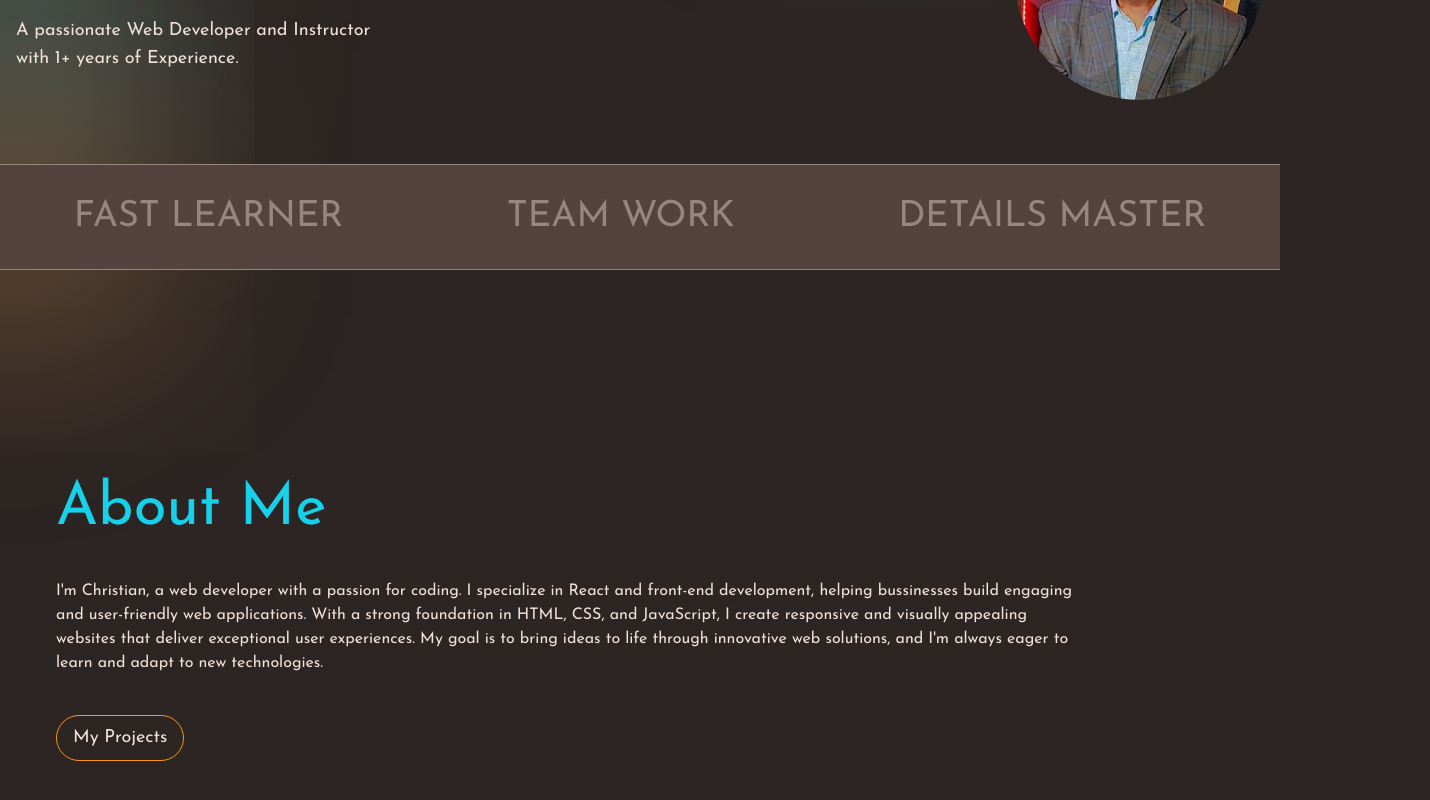
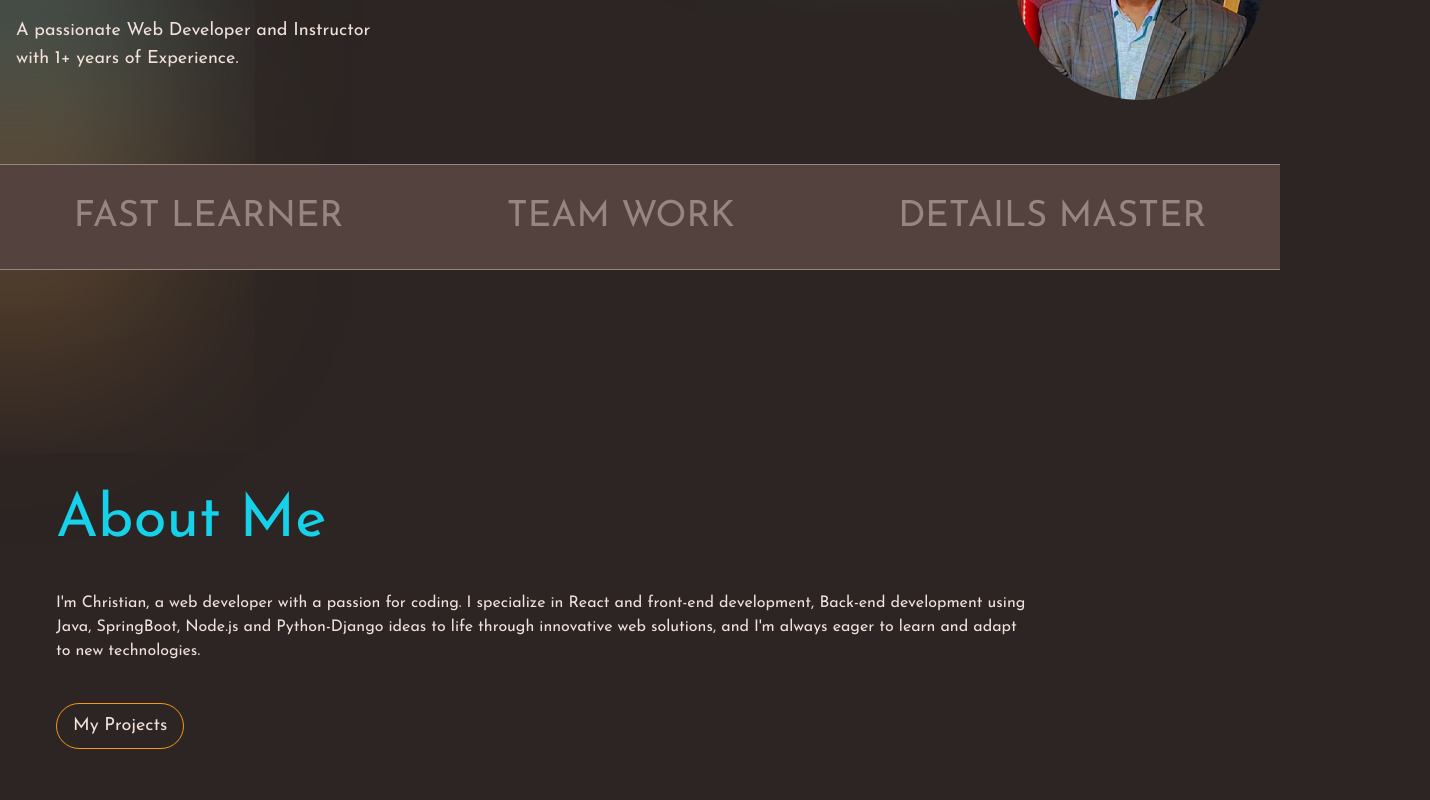
Before and after one commit to Guhirwa/Guhirwa-Portfolio, a React (Vite) app in the folder guhirwa_portfolio/: page / in a window 1280 px wide. Shown: the part 310-1110 px from the top of the page, 1430 px wide, since content can reach past the window. Built offline with nearby package versions, Linux system fonts and the light colour scheme.

Commit message:
Working on About me text

```diff
--- a/guhirwa_portfolio/src/assets/components/aboutMeSection/AboutMeText.jsx
+++ b/guhirwa_portfolio/src/assets/components/aboutMeSection/AboutMeText.jsx
@@ -4,9 +4,7 @@ const AboutMeText = () => {
   return (
     <div className='flex flex-col md:items-start sm:items-center md:text-left sm:text-center'>
         <h2 className='text-6xl text-cyan mb-10'>About Me</h2>
-        <p className='text-white'>I'm Christian, a web developer with a passion for coding. I specialize in React and front-end development,
-            helping bussinesses build engaging and user-friendly web applications. With a strong foundation in HTML, CSS, and JavaScript,
-            I create responsive and visually appealing websites that deliver exceptional user experiences. My goal is to bring
+        <p className='text-white'>I'm Christian, a web developer with a passion for coding. I specialize in React and front-end development, Back-end development using Java, SpringBoot, Node.js and Python-Django
             ideas to life through innovative web solutions, and I'm always eager to learn and adapt to new technologies.
         </p>
         <button className='border border-orange rounded-full py-2 px-4 text-lg flex items-center mt-10 hover:bg-orange transition-all duration-500 cursor-pointer md:self-start sm:self-center text-white hover:text-cyan '>My Projects</button>
```
